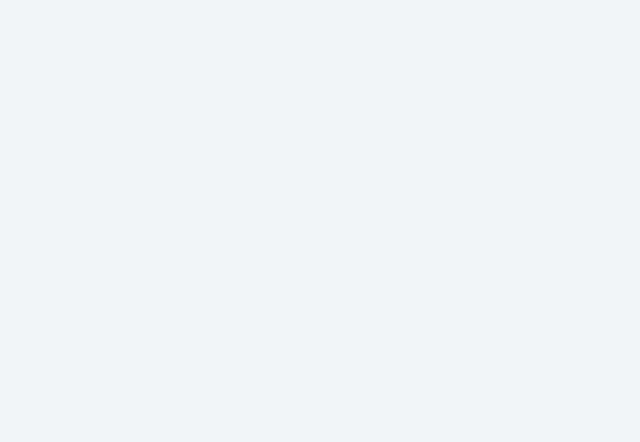
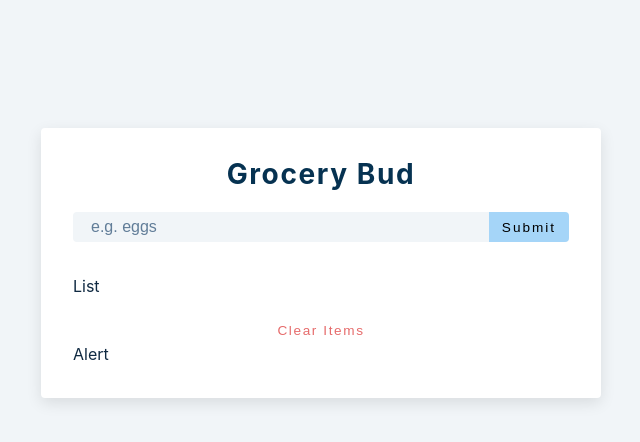
Before and after one commit to TunA-Kai/react-beginner-project-with-ts, a React (Create React App) app: page / in a window 1280 px wide. Shown: the top 442 px of the page, without its empty margins (319-959 px from the left). Built offline with nearby package versions, Linux system fonts and the light colour scheme.

Commit message:
add basic struture

```diff
--- a/src/Alert.tsx
+++ b/src/Alert.tsx
@@ -1,7 +1,7 @@
 interface AlertProps {}
 
 function Alert({}: AlertProps) {
-  return <></>
+  return <>Alert</>
 }
 
 export default Alert
--- a/src/App.tsx
+++ b/src/App.tsx
@@ -1,8 +1,39 @@
 import List from './List'
 import Alert from './Alert'
+import { useRef, useState } from 'react'
 
 function App() {
-  return <div className='App'></div>
+  const [items, setItems] = useState([])
+  const [isEditing, setIsEditing] = useState(false)
+  const inputItemRef = useRef<any>()
+
+  return (
+    <section className='section-center'>
+      <form className='grocery-form' onSubmit={handleSubmit}>
+        <h3>grocery bud</h3>
+        <div className='form-control'>
+          <input
+            type='text'
+            className='grocery'
+            placeholder='e.g. eggs'
+            ref={inputItemRef}
+          />
+          <button className='submit-btn' type='submit'>
+            {isEditing ? 'edit' : 'submit'}
+          </button>
+        </div>
+      </form>
+      <div className='grocery-container'>
+        <List />
+        <button className='clear-btn'>clear items</button>
+      </div>
+      <Alert />
+    </section>
+  )
+
+  function handleSubmit(e) {
+    e.preventdefault()
+  }
 }
 
 export default App
--- a/src/List.tsx
+++ b/src/List.tsx
@@ -3,7 +3,7 @@
 interface ListProps {}
 
 function List({}: ListProps) {
-  return <></>
+  return <>List</>
 }
 
 export default List
--- a/tsconfig.json
+++ b/tsconfig.json
@@ -15,7 +15,8 @@
     "isolatedModules": true,
     "noEmit": true,
     "jsx": "react-jsx",
-    "downlevelIteration": true
+    "downlevelIteration": true,
+    "noImplicitAny": false
   },
   "include": ["src"]
 }
```
